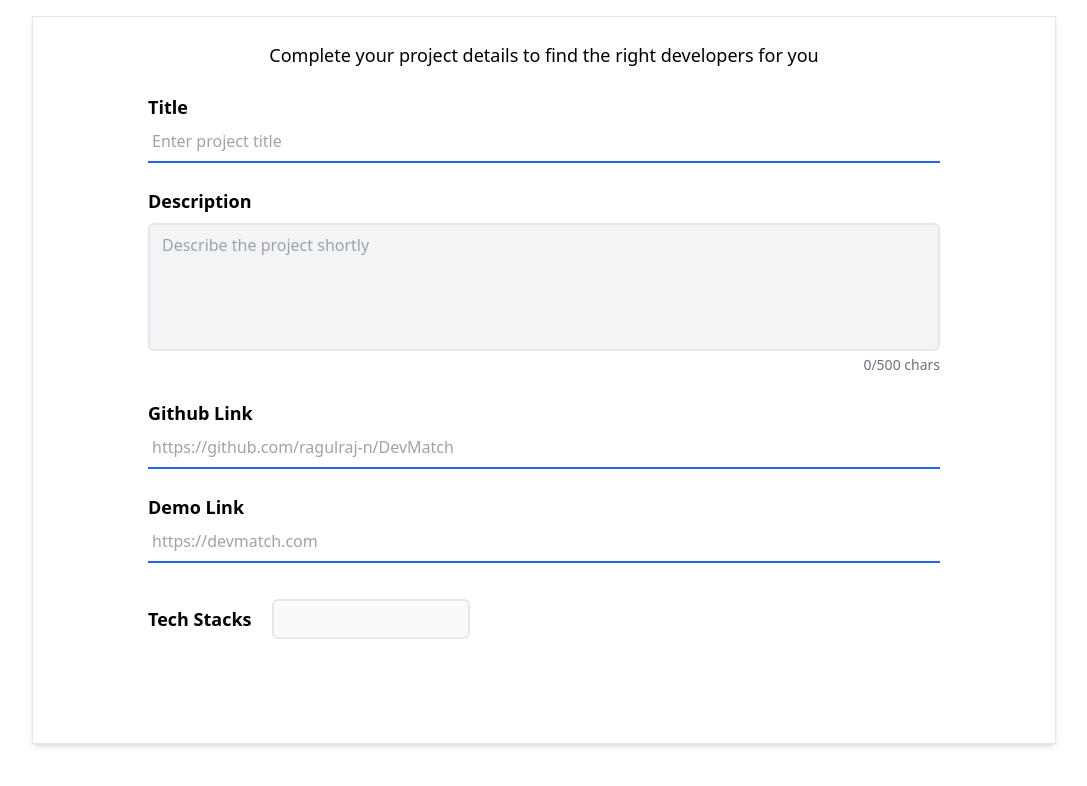
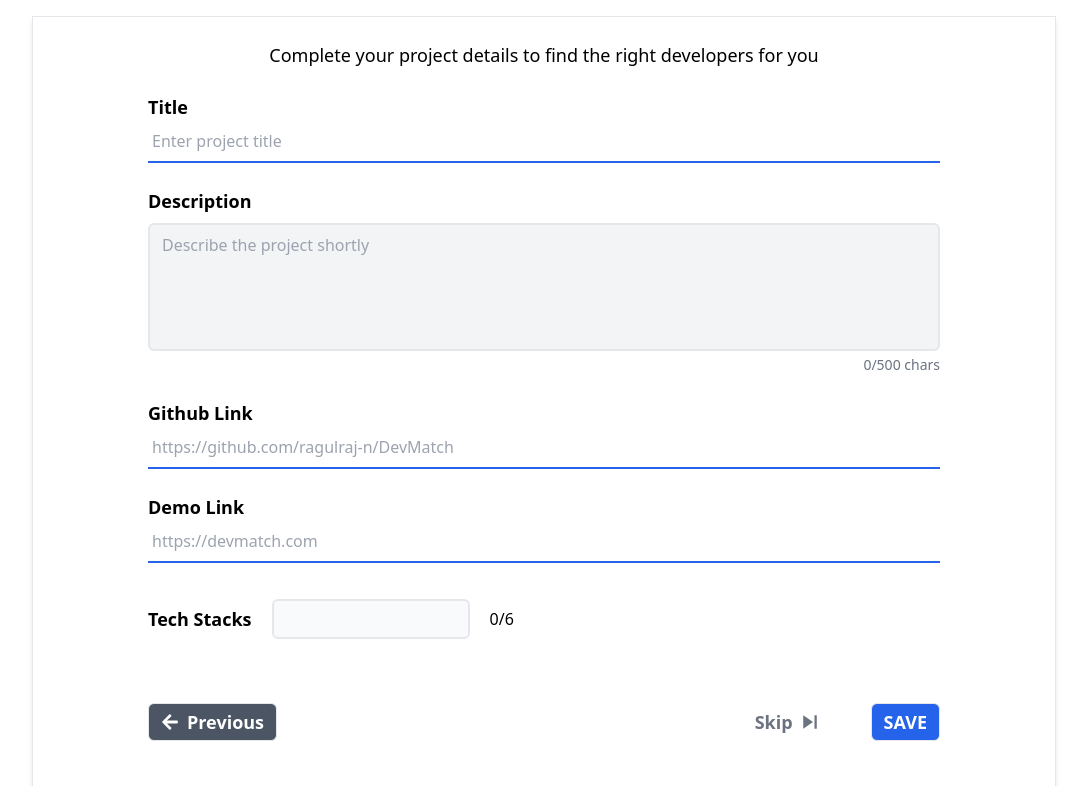
Before and after one commit to ragulraj-n/DevMatch, a React app in the folder frontend/: page /setup-profile in a window 1280 px wide. Shown: the top 786 px of the page, without its empty margins (96-1183 px from the left). Built offline with nearby package versions, Linux system fonts and the light colour scheme; the HTML template or start-up script is replaced by a standard one.

Commit message:
feat: add buttons in the setup project component

```diff
--- a/frontend/src/features/profile/components/SetUpProjectComponent.jsx
+++ b/frontend/src/features/profile/components/SetUpProjectComponent.jsx
@@ -1,4 +1,6 @@
 import React, { useState } from 'react'
+import { FaArrowLeft } from "react-icons/fa";
+import { IoMdSkipForward } from "react-icons/io";
 
 const SetUpProjectComponent = () => {
 
@@ -100,13 +102,25 @@ const SetUpProjectComponent = () => {
                 value={currTechStack}
                 onChange={handleTechStack}
                 onKeyDown={handleTechStackKey}/>
+                <p>{projectData.techStack.length}/6</p>
             </div>
             <div className='flex flex-wrap gap-3 mt-6'>
                 {
-                    projectData.techStack.map((index)=>(d)=><p key={index} className='border px-3 py-1 bg-gray-200 rounded-lg font-semibold'>
+                   projectData.techStack.map((d,index)=><p key={index} className='border px-3 py-1 bg-gray-200 rounded-lg font-semibold'>
                         {d}
-                    </p>)
+                    </p>
+                )
                 }
+            </div>
+             <div className="flex justify-between mt-10">
+                <button className="border bg-gray-600 text-white font-bold px-3 py-1 text-lg rounded-md flex  items-center gap-2"><FaArrowLeft />Previous
+                </button>
+                <div className='flex gap-10 items-center justify-center'>
+                    <button className="text-gray-500 font-bold px-3 py-1 text-lg rounded-md flex items-center gap-2">Skip<IoMdSkipForward />
+                    </button>
+                    <button className="border bg-blue-600 text-white font-bold px-3 py-1 text-lg rounded-md flex    items-center gap-2">SAVE
+                    </button>
+                </div>
             </div>
         </div>
 
@@ -115,4 +129,4 @@ const SetUpProjectComponent = () => {
   )
 }
 
-export default SetUpProjectComponent
+export default SetUpProjectComponent;
```
